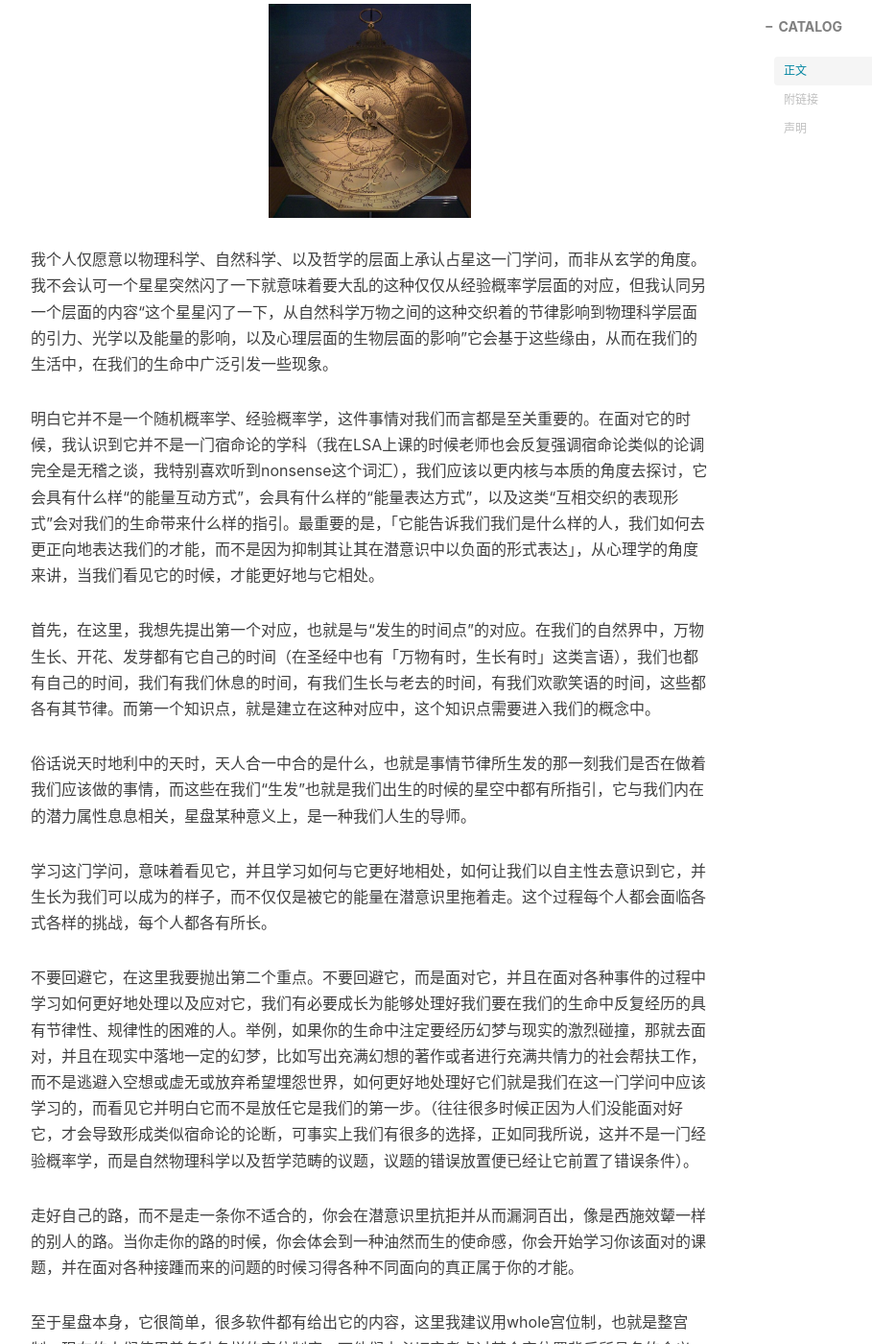
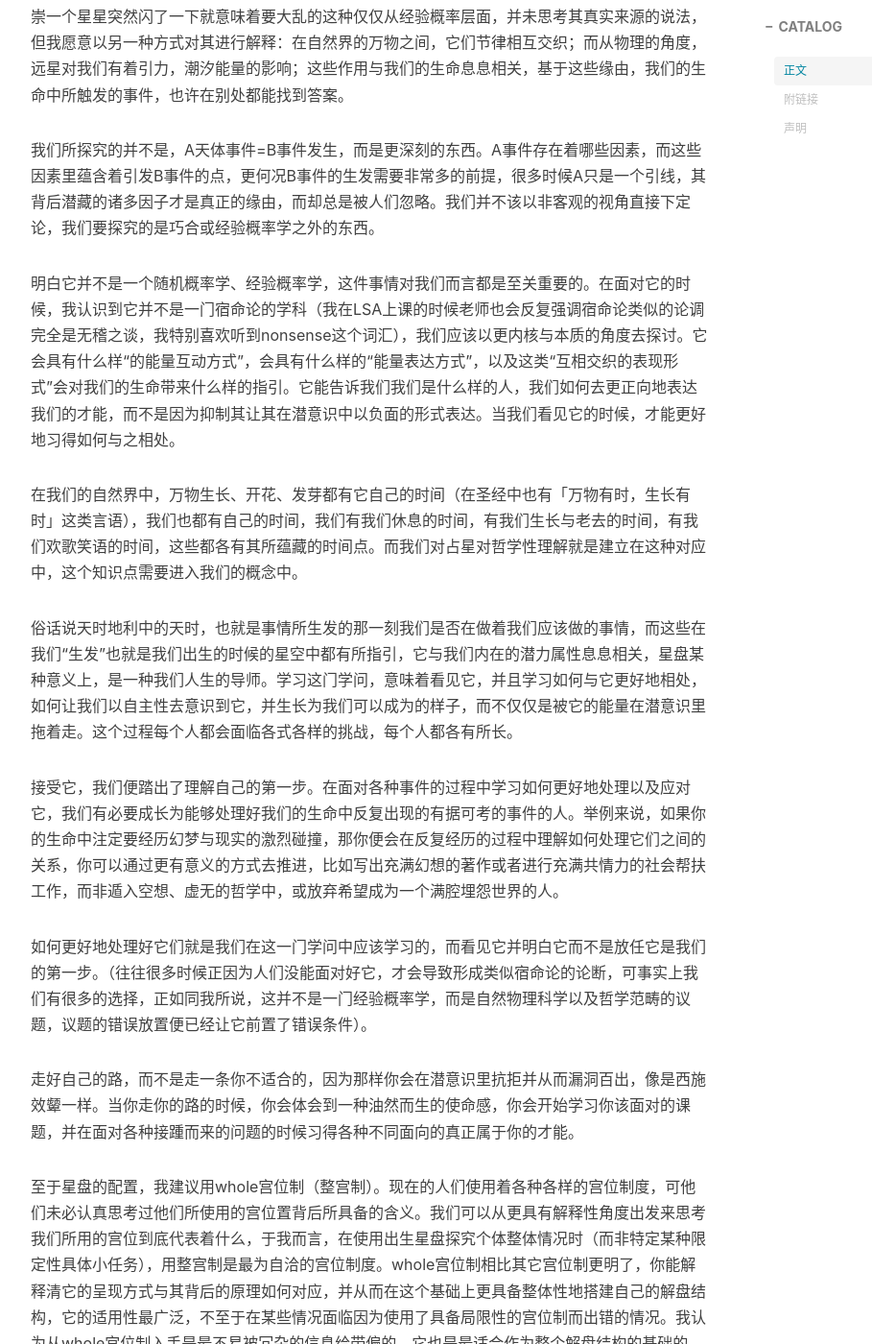
Before and after one commit to ovoskyo/ovoskyo.github.io, a Jekyll site: the page built from _posts/2025-03-24-序章-如何面对占星.md, in a window 1280 px wide and 1400 px high, scrolled down 899 px. Shown: the whole window at 96% size, without its empty margins (233-1142 px from the left). Built offline with Jekyll 4.4.1, drawn with Linux system fonts in a browser that asks for light colours; nearby versions of some CDN libraries; comment, search, counter and statistics services are not loaded; some of the changed text lies outside the part shown.

Commit message:
Purify my blog content.

```diff
--- a/_posts/2025-03-24-序章-如何面对占星.md
+++ b/_posts/2025-03-24-序章-如何面对占星.md
@@ -14,33 +14,33 @@
 ---
 #### 正文
 
-想着怎么样还是可以开始输出一些相关的想法，想写得更正式一些奈何开头还是会絮絮叨叨一些自己的想法以及经历，想着下笔也许比因为畏惧絮絮叨叨而不下笔更好，于是尽管絮絮叨叨还是开始写了。这一篇的内容并会不是那所谓的占星基础（虽然我曾产生过这种念头），不会是入门教程，不会是某个星体、宫位或星座的今日运势，不是今日星空或者近日天空中显著的大事，虽然它们似乎很能快餐化地引人注目。
+想着怎么样还是可以开始输出一些相关的想法，想写得更正式一些奈何开头还是会絮絮叨叨一些自己的想法以及经历。这一篇的内容并会不是那所谓的占星基础（虽然我曾产生过这种念头），不会是入门教程，不会是某个星体、宫位或星座的今日运势，不是今日星空或者近日天空中显著的大事，虽然它们似乎很能快餐化地引人注目。
 
-我现下更想先提及一些我个人的心路历程，个人的经验，个人对玄学的玄乎程度的卸魅，以及对其的科学性的认识，在我了解占星的前后我对它的看法，如何以更正确的视角去看待它，它在我们的文明与文化历史中有着什么样的角色，它可以做到什么，以及它最适合被用来做什么。
+我现下更想先提及一些我个人的心路历程，个人的经验，个人对玄学的科学性的认识，在我了解占星的前后我对它的看法，如何以更正确的视角去看待它，它在我们的文明与文化历史中有着什么样的角色，它可以做到什么，以及它适合被用来做什么。
 
-<img src="https://raw.githubusercontent.com/ovoskyo/ovoskyo.github.io/refs/heads/main/img/1/01.jpg" alt="01" style="zoom:33%;" />
+我愿意从物理科学、自然科学、以及哲学的层面上理解占星这一门学问，而非从玄学的角度。我不推崇一个星星突然闪了一下就意味着要大乱的这种仅仅从经验概率层面，并未思考其真实来源的说法，但我愿意以另一种方式对其进行解释：在自然界的万物之间，它们节律相互交织；而从物理的角度，远星对我们有着引力，潮汐能量的影响；这些作用与我们的生命息息相关，基于这些缘由，我们的生命中所触发的事件，也许在别处都能找到答案。
 
-我个人仅愿意以物理科学、自然科学、以及哲学的层面上承认占星这一门学问，而非从玄学的角度。我不会认可一个星星突然闪了一下就意味着要大乱的这种仅仅从经验概率学层面的对应，但我认同另一个层面的内容“这个星星闪了一下，从自然科学万物之间的这种交织着的节律影响到物理科学层面的引力、光学以及能量的影响，以及心理层面的生物层面的影响”它会基于这些缘由，从而在我们的生活中，在我们的生命中广泛引发一些现象。
+我们所探究的并不是，A天体事件=B事件发生，而是更深刻的东西。A事件存在着哪些因素，而这些因素里蕴含着引发B事件的点，更何况B事件的生发需要非常多的前提，很多时候A只是一个引线，其背后潜藏的诸多因子才是真正的缘由，而却总是被人们忽略。我们并不该以非客观的视角直接下定论，我们要探究的是巧合或经验概率学之外的东西。
 
-明白它并不是一个随机概率学、经验概率学，这件事情对我们而言都是至关重要的。在面对它的时候，我认识到它并不是一门宿命论的学科（我在LSA上课的时候老师也会反复强调宿命论类似的论调完全是无稽之谈，我特别喜欢听到nonsense这个词汇），我们应该以更内核与本质的角度去探讨，它会具有什么样“的能量互动方式”，会具有什么样的“能量表达方式”，以及这类“互相交织的表现形式”会对我们的生命带来什么样的指引。最重要的是，「它能告诉我们我们是什么样的人，我们如何去更正向地表达我们的才能，而不是因为抑制其让其在潜意识中以负面的形式表达」，从心理学的角度来讲，当我们看见它的时候，才能更好地与它相处。
+明白它并不是一个随机概率学、经验概率学，这件事情对我们而言都是至关重要的。在面对它的时候，我认识到它并不是一门宿命论的学科（我在LSA上课的时候老师也会反复强调宿命论类似的论调完全是无稽之谈，我特别喜欢听到nonsense这个词汇），我们应该以更内核与本质的角度去探讨。它会具有什么样“的能量互动方式”，会具有什么样的“能量表达方式”，以及这类“互相交织的表现形式”会对我们的生命带来什么样的指引。它能告诉我们我们是什么样的人，我们如何去更正向地表达我们的才能，而不是因为抑制其让其在潜意识中以负面的形式表达。当我们看见它的时候，才能更好地习得如何与之相处。
 
-首先，在这里，我想先提出第一个对应，也就是与“发生的时间点”的对应。在我们的自然界中，万物生长、开花、发芽都有它自己的时间（在圣经中也有「万物有时，生长有时」这类言语），我们也都有自己的时间，我们有我们休息的时间，有我们生长与老去的时间，有我们欢歌笑语的时间，这些都各有其节律。而第一个知识点，就是建立在这种对应中，这个知识点需要进入我们的概念中。
+在我们的自然界中，万物生长、开花、发芽都有它自己的时间（在圣经中也有「万物有时，生长有时」这类言语），我们也都有自己的时间，我们有我们休息的时间，有我们生长与老去的时间，有我们欢歌笑语的时间，这些都各有其所蕴藏的时间点。而我们对占星对哲学性理解就是建立在这种对应中，这个知识点需要进入我们的概念中。
 
-俗话说天时地利中的天时，天人合一中合的是什么，也就是事情节律所生发的那一刻我们是否在做着我们应该做的事情，而这些在我们“生发”也就是我们出生的时候的星空中都有所指引，它与我们内在的潜力属性息息相关，星盘某种意义上，是一种我们人生的导师。
+俗话说天时地利中的天时，也就是事情所生发的那一刻我们是否在做着我们应该做的事情，而这些在我们“生发”也就是我们出生的时候的星空中都有所指引，它与我们内在的潜力属性息息相关，星盘某种意义上，是一种我们人生的导师。学习这门学问，意味着看见它，并且学习如何与它更好地相处，如何让我们以自主性去意识到它，并生长为我们可以成为的样子，而不仅仅是被它的能量在潜意识里拖着走。这个过程每个人都会面临各式各样的挑战，每个人都各有所长。
 
-学习这门学问，意味着看见它，并且学习如何与它更好地相处，如何让我们以自主性去意识到它，并生长为我们可以成为的样子，而不仅仅是被它的能量在潜意识里拖着走。这个过程每个人都会面临各式各样的挑战，每个人都各有所长。
+接受它，我们便踏出了理解自己的第一步。在面对各种事件的过程中学习如何更好地处理以及应对它，我们有必要成长为能够处理好我们的生命中反复出现的有据可考的事件的人。举例来说，如果你的生命中注定要经历幻梦与现实的激烈碰撞，那你便会在反复经历的过程中理解如何处理它们之间的关系，你可以通过更有意义的方式去推进，比如写出充满幻想的著作或者进行充满共情力的社会帮扶工作，而非遁入空想、虚无的哲学中，或放弃希望成为一个满腔埋怨世界的人。
 
-不要回避它，在这里我要抛出第二个重点。不要回避它，而是面对它，并且在面对各种事件的过程中学习如何更好地处理以及应对它，我们有必要成长为能够处理好我们要在我们的生命中反复经历的具有节律性、规律性的困难的人。举例，如果你的生命中注定要经历幻梦与现实的激烈碰撞，那就去面对，并且在现实中落地一定的幻梦，比如写出充满幻想的著作或者进行充满共情力的社会帮扶工作，而不是逃避入空想或虚无或放弃希望埋怨世界，如何更好地处理好它们就是我们在这一门学问中应该学习的，而看见它并明白它而不是放任它是我们的第一步。（往往很多时候正因为人们没能面对好它，才会导致形成类似宿命论的论断，可事实上我们有很多的选择，正如同我所说，这并不是一门经验概率学，而是自然物理科学以及哲学范畴的议题，议题的错误放置便已经让它前置了错误条件）。
+如何更好地处理好它们就是我们在这一门学问中应该学习的，而看见它并明白它而不是放任它是我们的第一步。（往往很多时候正因为人们没能面对好它，才会导致形成类似宿命论的论断，可事实上我们有很多的选择，正如同我所说，这并不是一门经验概率学，而是自然物理科学以及哲学范畴的议题，议题的错误放置便已经让它前置了错误条件）。
 
-走好自己的路，而不是走一条你不适合的，你会在潜意识里抗拒并从而漏洞百出，像是西施效颦一样的别人的路。当你走你的路的时候，你会体会到一种油然而生的使命感，你会开始学习你该面对的课题，并在面对各种接踵而来的问题的时候习得各种不同面向的真正属于你的才能。
+走好自己的路，而不是走一条你不适合的，因为那样你会在潜意识里抗拒并从而漏洞百出，像是西施效颦一样。当你走你的路的时候，你会体会到一种油然而生的使命感，你会开始学习你该面对的课题，并在面对各种接踵而来的问题的时候习得各种不同面向的真正属于你的才能。
 
-至于星盘本身，它很简单，很多软件都有给出它的内容，这里我建议用whole宫位制，也就是整宫制。现在的人们使用着各种各样的宫位制度，可他们未必切实考虑过某个宫位置背后所具备的含义。我们可以从更具有解释性角度出发来思考我们所用的宫位到底代表着什么，对于出生星盘（而非特定某种限定性具体小任务）而言，用整宫制是唯一的内部逻辑完全自洽的宫位制度。用简单的一句话表达，越简单明了的，你越知道它到底在干什么，你越知道它的来头，你越知道它因为什么而运作，你越明白它到底「为什么」是这样呈现的。下一篇我会更详细地描绘whole的呈现原理，以及为什么我认为与别的看似加入了更多考虑的点的宫位相对比，越简单越原始的更好。
+至于星盘的配置，我建议用whole宫位制（整宫制）。现在的人们使用着各种各样的宫位制度，可他们未必认真思考过他们所使用的宫位置背后所具备的含义。我们可以从更具有解释性角度出发来思考我们所用的宫位到底代表着什么，于我而言，在使用出生星盘探究个体整体情况时（而非特定某种限定性具体小任务），用整宫制是最为自洽的宫位制度。whole宫位制相比其它宫位制更明了，你能解释清它的呈现方式与其背后的原理如何对应，并从而在这个基础上更具备整体性地搭建自己的解盘结构，它的适用性最广泛，不至于在某些情况面临因为使用了具备局限性的宫位制而出错的情况。我认为从whole宫位制入手是最不易被冗杂的信息给带偏的，它也是最适合作为整个解盘结构的基础的。在使用whole作为每个个体的情况概览的基础上，在面对更具倾向性的场景时，介入更具倾向性并且适用范围更窄的宫位制，才是应该的。现在的占星师用一大堆宫位制，很多时候却在使用与场景并不具备适配度宫位制，比如有些宫位制在原基础上强调了经纬度的空间区别（其实原本的星盘结构本身就已纳入经纬度的区分），而这种加重了经纬度考量的宫位制在建筑这类并不会移动的物体身上运作良好，这足以说明如果将这类宫位制用以判断人的经历，星盘将不再是引导，而会化身为禁锢。
 
-这里先放一张简单的星盘图（以whole整宫制的形式），并对星盘整体进行一个大概的描绘。
+这里先放一张简单的星盘图（以whole整宫制的形式），接下来我会对星盘的模样与符号进行一段简短的说明。
 
 <img src="https://raw.githubusercontent.com/ovoskyo/ovoskyo.github.io/refs/heads/main/img/1/02.jpeg" alt="02" style="zoom:33%;" />
 
-我们可以看到这个圆盘被均等地划分成了12份，它代表着整个360度的黄道平面被均等地划分为不同的部分，每个部分30度，其中每一等份与一个星座符号相关联，表示我们生命中的不同宫位（1-12宫）所指向的生命面向与此星座符号所指向的能量模式具有交织与关联，这个所对应的星座随着真实时间而变动。
+我们可以看到这个圆盘被均等地划分成了12份，它代表着360度的黄道平面被均等地划分为不同的部分，每个部分30度，其中每一等份与一个星座符号相关联，表示我们生命中的不同宫位（1-12宫）所指向的生命面向与此星座符号所指向的能量模式具有交织与关联，这个所对应的星座随着真实时间而变动。
 
 <img src="https://raw.githubusercontent.com/ovoskyo/ovoskyo.github.io/refs/heads/main/img/1/05.png" alt="05" style="zoom:45%;" />
 
@@ -50,21 +50,17 @@
 
 最后，从外圈至内圈总结这张星盘分布（不同的星盘作图，它的顺序与内容会有差异，灵活看待，这个不影响）。最外圈是星座符号，指向着能量模式；向里一层是行星与特殊点在黄道中的对应位置，有度数标明它们对应着星座符号的哪一度数，代表着行星符号所指向的我们的不同特质，呈现着，不同星座符号与度数所指向的某种能量模式；再里一圈是宫位标识，将黄道划分为了1-12宫位，宫位符号指向着我们生命中符合作息规律的不同面向；最里面的连线描绘了行星或特殊点之间所具备的度数关联（当然我们也可以不看它，自己根据度数推断），我们称呼这种连接为相位，它们表示着我们身为一个完整的个体，不同生命属性之间的互动模式呈现怎样的关系（当然，我们「不能只看相位是什么」并由此直接下定论，而是要根据具体星体所对应的特质、与具体能量模式、结合所在的生活面向具体分析，相位只是一个粗浅的概况，相位只能以很宽泛的方式可视化它们的关系会更紧张、紧密），正是有着这么多不同、特质各异、面向各异的模式，我们才得以成长为一个更多元更包容更全面的人。
 
-
-
-这一篇先到这里，如上面所提到的，下一篇我会更详细地描述星盘的绘制原理，以及选择whole宫位制的缘由。
-
 ---
 
 #### 附链接
 
-维基百科的「星盘」词条： [https://zh.m.wikipedia.org/wiki/%E6%98%9F%E7%9B%98](https://www.blogger.com/blog/post/edit/449951586761559786/6047963353484720340#)
+维基百科的[「星盘」词条](https://zh.m.wikipedia.org/wiki/%E6%98%9F%E7%9B%98)
 
-维基百科的「黄道」词条：[https://zh.wikipedia.org/wiki/%E9%BB%84%E9%81%93](https://www.blogger.com/blog/post/edit/449951586761559786/6047963353484720340#)
+维基百科的[「黄道」词条](https://zh.wikipedia.org/wiki/%E9%BB%84%E9%81%93)
 
-维基百科的「星座」英文词条：[https://en.wikipedia.org/wiki/Astrological_sign](https://www.blogger.com/blog/post/edit/449951586761559786/6047963353484720340#)
+维基百科的[「星座」英文词条](https://en.wikipedia.org/wiki/Astrological_sign)
 
-维基百科的「天宫图」词条：[https://zh.wikipedia.org/wiki/%E5%A4%A9%E5%AE%AB%E5%9B%BE](https://www.blogger.com/blog/post/edit/449951586761559786/6047963353484720340#)
+维基百科的[「天宫图」词条](https://zh.wikipedia.org/wiki/%E5%A4%A9%E5%AE%AB%E5%9B%BE)
 
 ---
 
```
Also changed, not shown: other parts of _posts/2025-03-24-序章-如何面对占星.md (+1 -1 lines), 2 other files.
